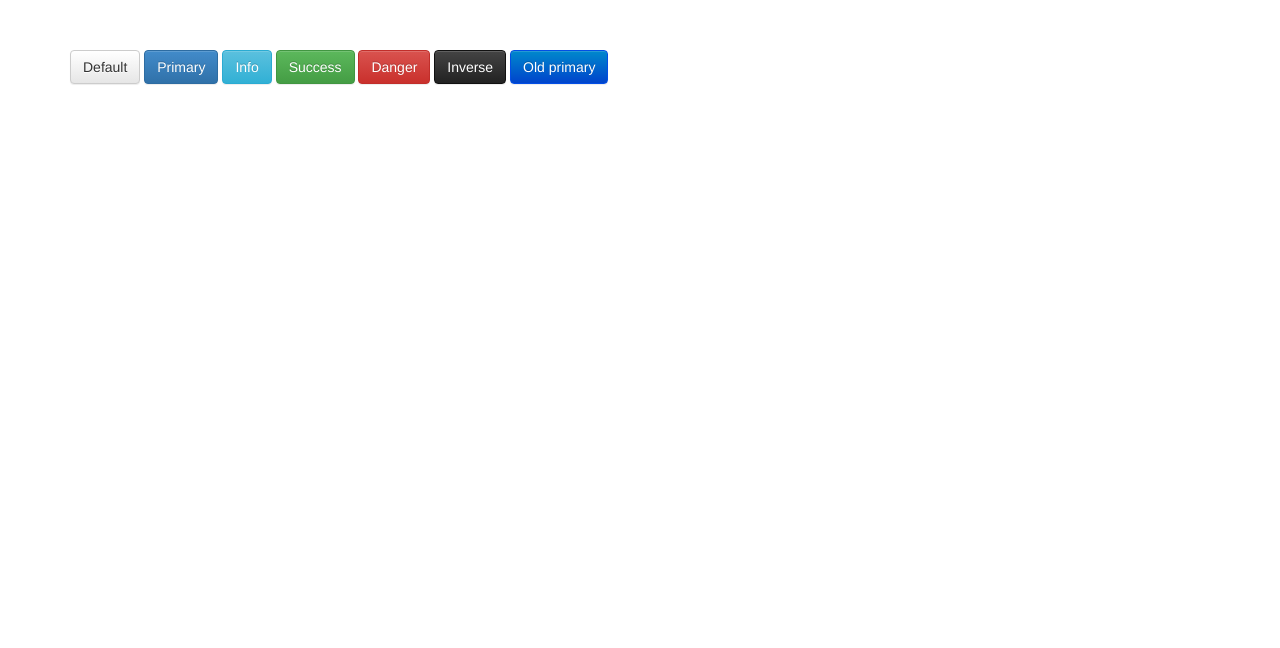
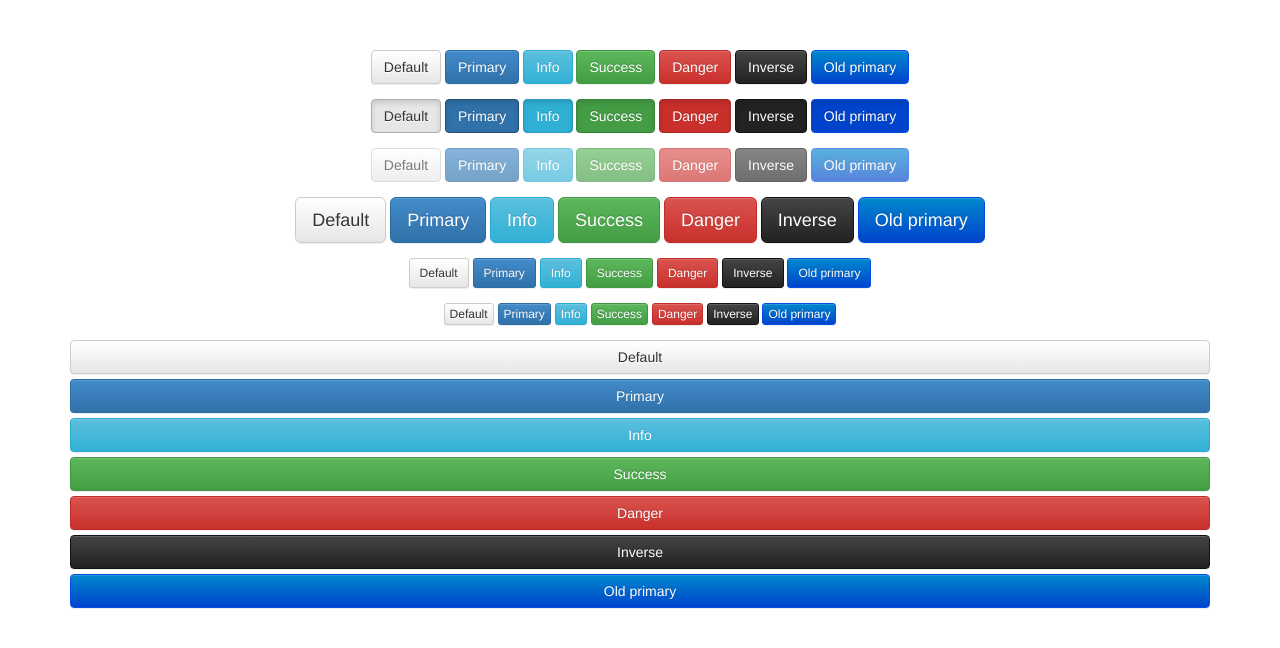
Before and after one commit to acelaya/bootstrap2-styled-buttons, a plain HTML site: page examples/index.html in a window 1280 px wide. Drawn offline with nearby package versions, Linux system fonts and the light colour scheme.

Commit message:
Added more examples

```diff
--- a/examples/index.html
+++ b/examples/index.html
@@ -10,20 +10,86 @@
         <style type="text/css">
             * {outline: none !important;}
             #content {margin-top: 50px;}
+            .group {text-align: center; margin-bottom: 15px;}
+            .group:last-child {margin-bottom: 0;}
         </style>
     </head>
 
     <body>
 
-        <section class="container" id="content">
-            <button class="btn btn-default">Default</button>
-            <button class="btn btn-primary">Primary</button>
-            <button class="btn btn-info">Info</button>
-            <button class="btn btn-success">Success</button>
-            <button class="btn btn-danger">Danger</button>
-            <button class="btn btn-inverse">Inverse</button>
-            <button class="btn btn-old-primary">Old primary</button>
-        </section>
+        <article class="container" id="content">
+
+            <section class="group">
+                <span class="btn btn-default">Default</span>
+                <span class="btn btn-primary">Primary</span>
+                <span class="btn btn-info">Info</span>
+                <span class="btn btn-success">Success</span>
+                <span class="btn btn-danger">Danger</span>
+                <span class="btn btn-inverse">Inverse</span>
+                <span class="btn btn-old-primary">Old primary</span>
+            </section>
+
+            <section class="group">
+                <span class="btn btn-default active">Default</span>
+                <span class="btn btn-primary active">Primary</span>
+                <span class="btn btn-info active">Info</span>
+                <span class="btn btn-success active">Success</span>
+                <span class="btn btn-danger active">Danger</span>
+                <span class="btn btn-inverse active">Inverse</span>
+                <span class="btn btn-old-primary active">Old primary</span>
+            </section>
+
+            <section class="group">
+                <span class="btn btn-default disabled">Default</span>
+                <span class="btn btn-primary disabled">Primary</span>
+                <span class="btn btn-info disabled">Info</span>
+                <span class="btn btn-success disabled">Success</span>
+                <span class="btn btn-danger disabled">Danger</span>
+                <span class="btn btn-inverse disabled">Inverse</span>
+                <span class="btn btn-old-primary disabled">Old primary</span>
+            </section>
+
+            <section class="group">
+                <span class="btn btn-default btn-lg">Default</span>
+                <span class="btn btn-primary btn-lg">Primary</span>
+                <span class="btn btn-info btn-lg">Info</span>
+                <span class="btn btn-success btn-lg">Success</span>
+                <span class="btn btn-danger btn-lg">Danger</span>
+                <span class="btn btn-inverse btn-lg">Inverse</span>
+                <span class="btn btn-old-primary btn-lg">Old primary</span>
+            </section>
+
+            <section class="group">
+                <span class="btn btn-default btn-sm">Default</span>
+                <span class="btn btn-primary btn-sm">Primary</span>
+                <span class="btn btn-info btn-sm">Info</span>
+                <span class="btn btn-success btn-sm">Success</span>
+                <span class="btn btn-danger btn-sm">Danger</span>
+                <span class="btn btn-inverse btn-sm">Inverse</span>
+                <span class="btn btn-old-primary btn-sm">Old primary</span>
+            </section>
+
+            <section class="group">
+                <span class="btn btn-default btn-xs">Default</span>
+                <span class="btn btn-primary btn-xs">Primary</span>
+                <span class="btn btn-info btn-xs">Info</span>
+                <span class="btn btn-success btn-xs">Success</span>
+                <span class="btn btn-danger btn-xs">Danger</span>
+                <span class="btn btn-inverse btn-xs">Inverse</span>
+                <span class="btn btn-old-primary btn-xs">Old primary</span>
+            </section>
+
+            <section class="group">
+                <span class="btn btn-default btn-block">Default</span>
+                <span class="btn btn-primary btn-block">Primary</span>
+                <span class="btn btn-info btn-block">Info</span>
+                <span class="btn btn-success btn-block">Success</span>
+                <span class="btn btn-danger btn-block">Danger</span>
+                <span class="btn btn-inverse btn-block">Inverse</span>
+                <span class="btn btn-old-primary btn-block">Old primary</span>
+            </section>
+
+        </article>
 
     </body>
 
```
